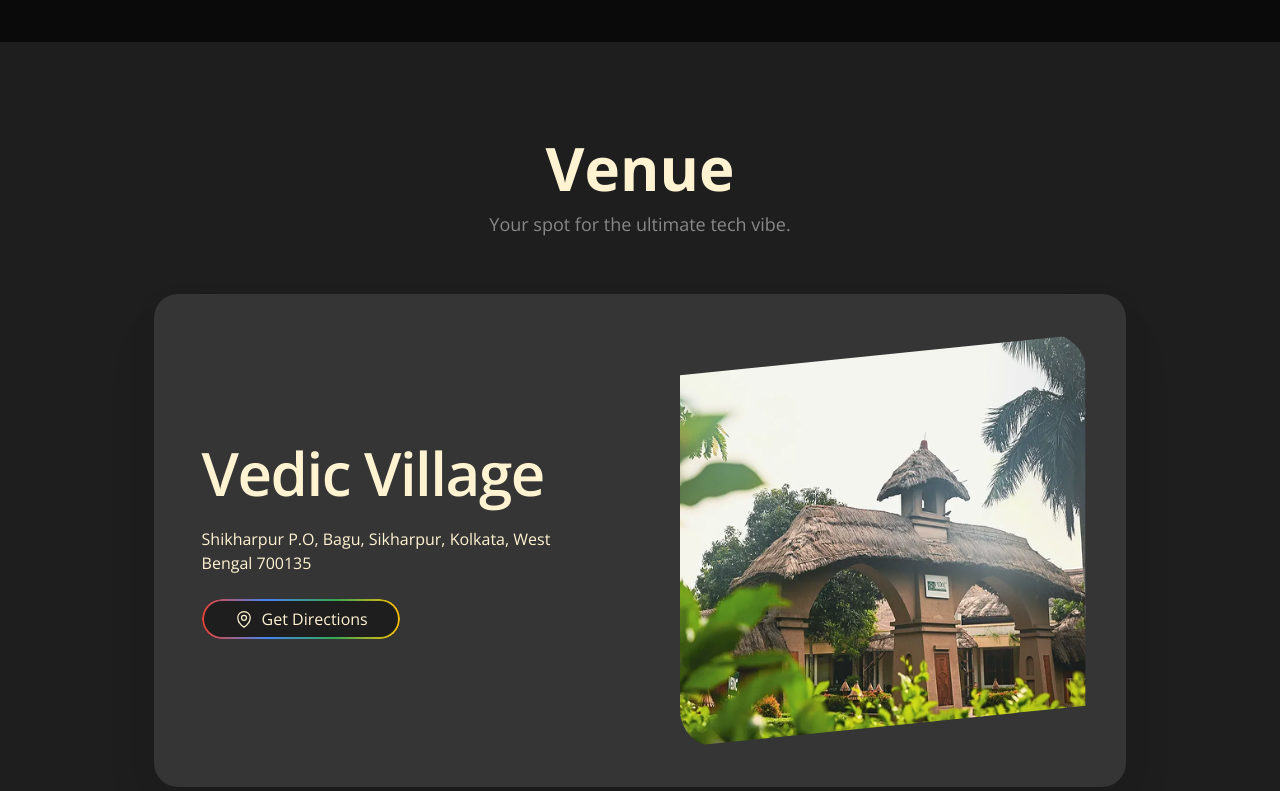
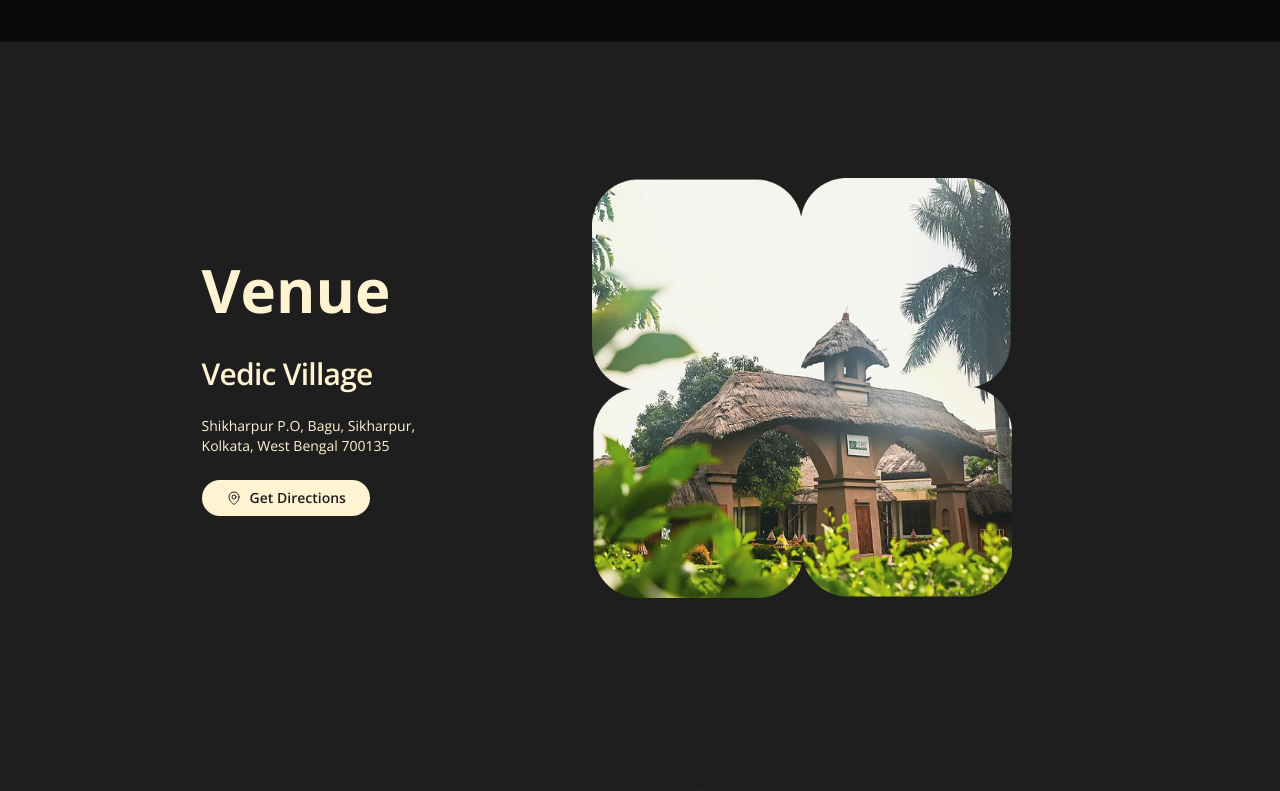
Before and after one commit to Google-Developers-Group-Kolkata/Devfest-Kolkata-2025, a Next.js app: page / in a window 1280 px wide. Shown: the part 1980-2771 px from the top of the page. Built offline with nearby package versions, Linux system fonts and the light colour scheme; no server answers; a web font is replaced by a local one.

Commit message:
feat: update FAQ content and improve Venue component layout and styles

```diff
--- a/src/components/Home/Venue.jsx
+++ b/src/components/Home/Venue.jsx
@@ -4,14 +4,15 @@
 import { MapPinIcon } from "@heroicons/react/24/outline";
 
 const PLACE_NAME = "Vedic Village";
-const ADDRESS = "Shikharpur P.O, Bagu, Sikharpur, Kolkata, West Bengal 700135";
+const ADDRESS1 = "Shikharpur P.O, Bagu, Sikharpur,";
+const ADDRESS2 = "Kolkata, West Bengal 700135";
 
 export default function Venue() {
-    const mapsHref = "https://maps.app.goo.gl/d51ukiyxkjJnYv5NA"
+    const mapsHref = "https://maps.app.goo.gl/d51ukiyxkjJnYv5NA";
 
     const openMap = () => {
         window.open(mapsHref, "_blank");
-    }
+    };
 
     const containerVariants = {
         hidden: { opacity: 0, y: 50 },
@@ -21,9 +22,9 @@
             transition: {
                 duration: 0.8,
                 ease: "easeOut",
-                staggerChildren: 0.2
-            }
-        }
+                staggerChildren: 0.2,
+            },
+        },
     };
 
     const itemVariants = {
@@ -31,8 +32,8 @@
         visible: {
             opacity: 1,
             y: 0,
-            transition: { duration: 0.6, ease: "easeOut" }
-        }
+            transition: { duration: 0.6, ease: "easeOut" },
+        },
     };
 
     const cardVariants = {
@@ -44,9 +45,9 @@
             transition: {
                 duration: 0.8,
                 ease: "easeOut",
-                delay: 0.3
-            }
-        }
+                delay: 0.3,
+            },
+        },
     };
 
     const imageVariants = {
@@ -58,9 +59,9 @@
             transition: {
                 duration: 0.8,
                 ease: "easeOut",
-                delay: 0.5
-            }
-        }
+                delay: 0.5,
+            },
+        },
     };
 
     return (
@@ -70,36 +71,17 @@
             viewport={{ once: true, amount: 0.3 }}
             variants={containerVariants}
         >
-            <motion.div className="text-center mb-14" variants={itemVariants}>
-                <motion.h2
-                    className="text-5xl md:text-6xl font-bold text-[#FFF3D2] mb-3"
-                    variants={itemVariants}
-                >
-                    Venue
-                </motion.h2>
-                <motion.p
-                    className="text-[#888] text-lg"
-                    variants={itemVariants}
-                >
-                    Your spot for the ultimate tech vibe.
-                </motion.p>
-            </motion.div>
-
             <motion.div
-                className="rounded-3xl bg-[#353535] text-card-foreground shadow-xl ring-1 ring-border md:grid md:grid-cols-2 md:w-[80%] w-full md:mx-auto mb-20"
-                style={{
-                    boxShadow:
-                        "0 10px 30px rgba(0,0,0,0.06), 0 40px 60px rgba(0,0,0,0.05)",
-                }}
+                className="rounded-3xl bg-[#1E1E1E] md:grid md:grid-cols-3 md:w-[80%] w-full md:mx-auto mb-20"
                 variants={cardVariants}
                 whileHover={{
                     scale: 1.02,
-                    transition: { duration: 0.3, ease: "easeOut" }
+                    transition: { duration: 0.3, ease: "easeOut" },
                 }}
             >
                 {/* Left: Copy */}
                 <motion.div
-                    className="flex flex-col justify-center items-center md:items-start gap-6 px-8 py-12 lg:px-12 lg:py-16"
+                    className="flex flex-col justify-center items-center md:items-start gap-6 px-8 pb-4 pt-12 md:pb-12 lg:px-12 lg:py-16 col-span-1"
                     initial="hidden"
                     whileInView="visible"
                     viewport={{ once: true }}
@@ -108,42 +90,56 @@
                         visible: {
                             transition: {
                                 staggerChildren: 0.2,
-                                delay: 0.6
-                            }
-                        }
+                                delay: 0.6,
+                            },
+                        },
                     }}
                 >
+                    <motion.h2
+                        className="text-5xl md:text-6xl font-bold text-[#FFF3D2] mb-3 open_sans"
+                        variants={itemVariants}
+                    >
+                        Venue
+                    </motion.h2>
                     <motion.h1
-                        className="text-[#FFF3D2] text-4xl font-semibold tracking-tight lg:text-6xl"
+                        className="text-[#FFF3D2] text-2xl font-semibold tracking-tight lg:text-3xl"
                         variants={itemVariants}
                     >
                         {PLACE_NAME}
                     </motion.h1>
-                    <motion.p
-                        className="text-[#FFF3D2] text-center sm:text-left"
-                        variants={itemVariants}
-                    >
-                        {ADDRESS}
-                    </motion.p>
+                    <motion.div variants={itemVariants}>
+                        <motion.p
+                            className="text-[#FFF3D2] text-center sm:text-left text-sm"
+                        >
+                            {ADDRESS1}
+                        </motion.p>
+                        <motion.p
+                            className="text-[#FFF3D2] text-center sm:text-left text-sm"
+                        >
+                            {ADDRESS2}
+                        </motion.p>
+                    </motion.div>
 
                     <motion.div variants={itemVariants}>
                         <motion.button
                             onClick={openMap}
-                            className="rounded-full py-2 px-8 bg-[#1E1E1E] google-gradient-border cursor-pointer"
+                            className="rounded-full py-2 px-6 bg-[#FFF3D2] cursor-pointer"
                             whileHover={{
                                 scale: 1.05,
-                                transition: { duration: 0.2, ease: "easeOut" }
+                                transition: { duration: 0.2, ease: "easeOut" },
                             }}
                             whileTap={{ scale: 0.95 }}
                         >
-                            <span className="flex items-center gap-2 text-[#FFF3D2]">
+                            <span className="flex items-center gap-2 text-[#1E1E1E] font-semibold">
                                 <motion.div
                                     whileHover={{ rotate: 10 }}
                                     transition={{ duration: 0.2 }}
                                 >
-                                    <MapPinIcon className="h-5 w-5" />
+                                    <MapPinIcon className="h-4 w-4" />
                                 </motion.div>
-                                <span className="w-full">Get Directions</span>
+                                <span className="w-full text-sm">
+                                    Get Directions
+                                </span>
                             </span>
                         </motion.button>
                     </motion.div>
@@ -151,21 +147,17 @@
 
                 {/* Right: Image with angled edges */}
                 <motion.div
-                    className="relative flex justify-center items-center"
+                    className="relative flex justify-center items-center col-span-2 cursor-pointer"
                     variants={imageVariants}
                 >
-                    <div className="p-10">
+                    <div className="p-10 max-h-[350px] md:max-h-[450px] lg:max-h-[500px] aspect-square">
                         <motion.img
-                            src="/venue_img.png"
+                            src="/venue2.png"
                             alt="Entrance of Vedic Village with thatched roof gate surrounded by greenery"
-                            className="rounded-[2.3rem]"
-                            style={{
-                                clipPath:
-                                    "polygon(0 10%, 100% 0, 100% 90%, 0 100%)",
-                            }}
+                            className="object-fit w-full h-full"
                             whileHover={{
                                 scale: 1.05,
-                                transition: { duration: 0.3, ease: "easeOut" }
+                                transition: { duration: 0.3, ease: "easeOut" },
                             }}
                         />
                     </div>
```
Also changed, not shown: src/components/Home/FAQ.jsx (+26 -25 lines), public/venue2.png (added).
